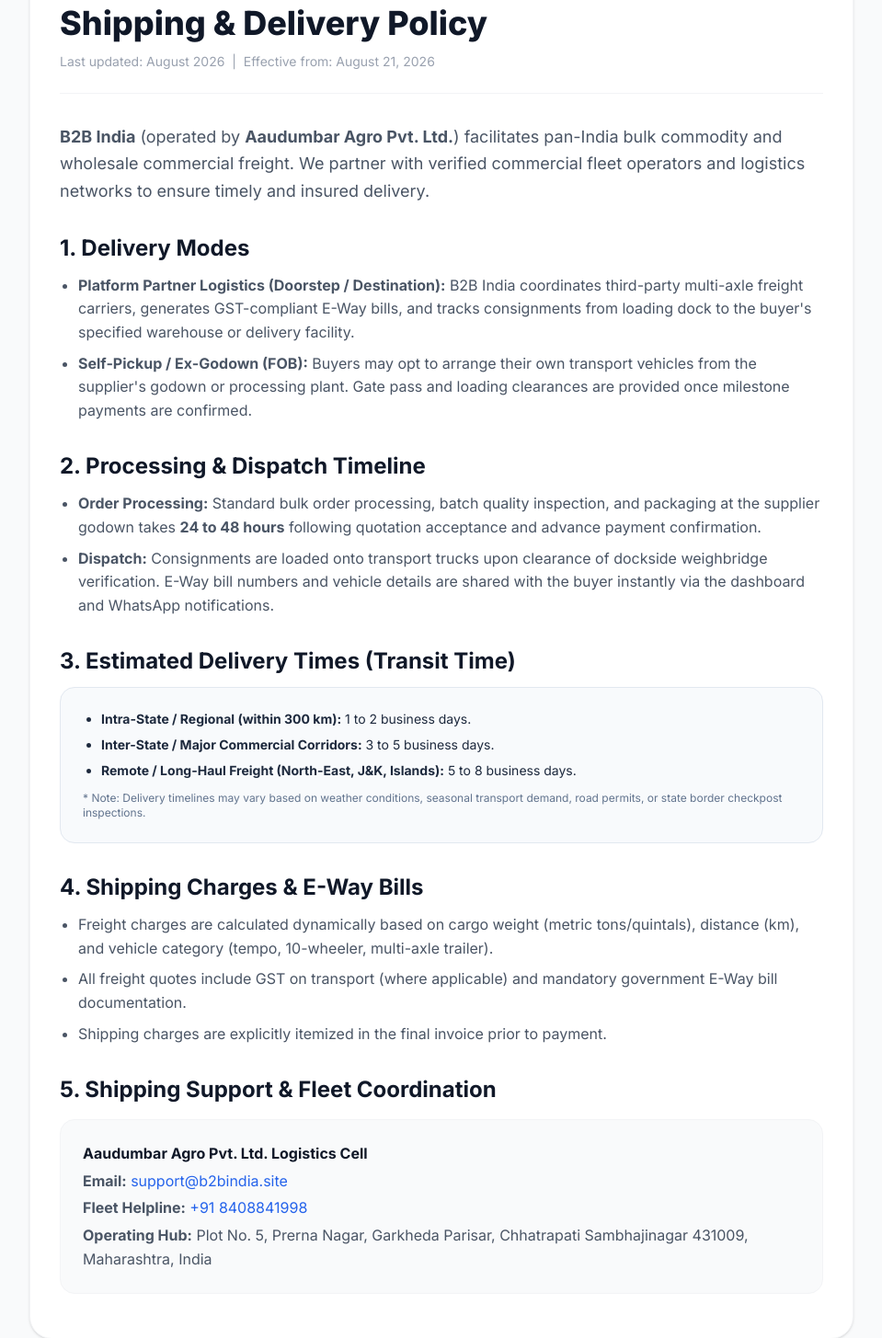
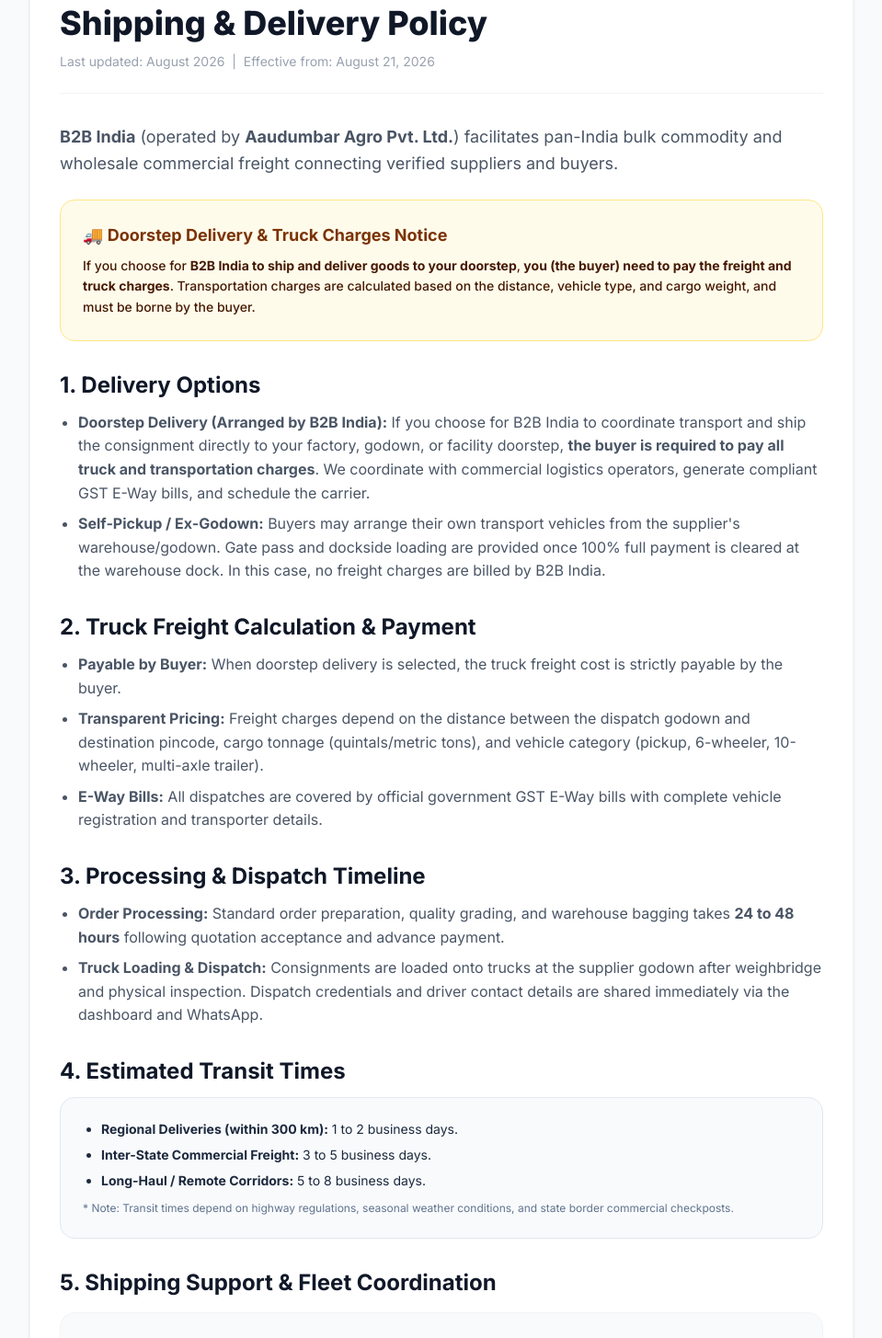
Before and after one commit to aaudumbaragropvtltd/B2B-By-aaudumbar-agro, a Next.js app: page /shipping-policy in a window 1280 px wide. Shown: the part 140-1595 px from the top of the page at 92% size, without its empty margins (160-1119 px from the left). Built offline with nearby package versions, Linux system fonts and the light colour scheme; no server answers.

Commit message:
docs(shipping): explicitly state buyer pays truck charges for doorstep delivery

```diff
--- a/app/shipping-policy/page.js
+++ b/app/shipping-policy/page.js
@@ -19,39 +19,61 @@
 
           <div className="prose prose-blue max-w-none text-gray-600 space-y-6">
             <p className="text-lg leading-relaxed">
-              <strong>B2B India</strong> (operated by <strong>Aaudumbar Agro Pvt. Ltd.</strong>) facilitates pan-India bulk commodity and wholesale commercial freight. We partner with verified commercial fleet operators and logistics networks to ensure timely and insured delivery.
+              <strong>B2B India</strong> (operated by <strong>Aaudumbar Agro Pvt. Ltd.</strong>) facilitates pan-India bulk commodity and wholesale commercial freight connecting verified suppliers and buyers.
             </p>
 
-            <h2 className="text-2xl font-bold text-gray-900 mt-8 mb-3">1. Delivery Modes</h2>
-            <ul className="list-disc pl-5 space-y-2">
-              <li><strong>Platform Partner Logistics (Doorstep / Destination):</strong> B2B India coordinates third-party multi-axle freight carriers, generates GST-compliant E-Way bills, and tracks consignments from loading dock to the buyer&apos;s specified warehouse or delivery facility.</li>
-              <li><strong>Self-Pickup / Ex-Godown (FOB):</strong> Buyers may opt to arrange their own transport vehicles from the supplier&apos;s godown or processing plant. Gate pass and loading clearances are provided once milestone payments are confirmed.</li>
-            </ul>
-
-            <h2 className="text-2xl font-bold text-gray-900 mt-8 mb-3">2. Processing &amp; Dispatch Timeline</h2>
-            <ul className="list-disc pl-5 space-y-2">
-              <li><strong>Order Processing:</strong> Standard bulk order processing, batch quality inspection, and packaging at the supplier godown takes <strong>24 to 48 hours</strong> following quotation acceptance and advance payment confirmation.</li>
-              <li><strong>Dispatch:</strong> Consignments are loaded onto transport trucks upon clearance of dockside weighbridge verification. E-Way bill numbers and vehicle details are shared with the buyer instantly via the dashboard and WhatsApp notifications.</li>
-            </ul>
-
-            <h2 className="text-2xl font-bold text-gray-900 mt-8 mb-3">3. Estimated Delivery Times (Transit Time)</h2>
-            <div className="bg-slate-50 rounded-2xl p-6 border border-slate-200">
-              <ul className="list-disc pl-5 space-y-2 text-sm text-slate-800">
-                <li><strong>Intra-State / Regional (within 300 km):</strong> 1 to 2 business days.</li>
-                <li><strong>Inter-State / Major Commercial Corridors:</strong> 3 to 5 business days.</li>
-                <li><strong>Remote / Long-Haul Freight (North-East, J&amp;K, Islands):</strong> 5 to 8 business days.</li>
-              </ul>
-              <p className="mt-3 text-xs text-slate-500">
-                * Note: Delivery timelines may vary based on weather conditions, seasonal transport demand, road permits, or state border checkpost inspections.
+            {/* Truck Charges Highlight Box */}
+            <div className="bg-amber-50 rounded-2xl p-6 border border-amber-200 text-amber-950">
+              <h3 className="text-lg font-bold text-amber-900 mb-2 flex items-center gap-2">
+                🚚 Doorstep Delivery &amp; Truck Charges Notice
+              </h3>
+              <p className="text-sm leading-relaxed font-medium">
+                If you choose for <strong>B2B India to ship and deliver goods to your doorstep</strong>,
+                <strong> you (the buyer) need to pay the freight and truck charges</strong>.
+                Transportation charges are calculated based on the distance, vehicle type, and cargo weight, and must be borne by the buyer.
               </p>
             </div>
 
-            <h2 className="text-2xl font-bold text-gray-900 mt-8 mb-3">4. Shipping Charges &amp; E-Way Bills</h2>
+            <h2 className="text-2xl font-bold text-gray-900 mt-8 mb-3">1. Delivery Options</h2>
             <ul className="list-disc pl-5 space-y-2">
-              <li>Freight charges are calculated dynamically based on cargo weight (metric tons/quintals), distance (km), and vehicle category (tempo, 10-wheeler, multi-axle trailer).</li>
-              <li>All freight quotes include GST on transport (where applicable) and mandatory government E-Way bill documentation.</li>
-              <li>Shipping charges are explicitly itemized in the final invoice prior to payment.</li>
+              <li>
+                <strong>Doorstep Delivery (Arranged by B2B India):</strong> If you choose for B2B India to coordinate transport and ship the consignment directly to your factory, godown, or facility doorstep, <strong>the buyer is required to pay all truck and transportation charges</strong>. We coordinate with commercial logistics operators, generate compliant GST E-Way bills, and schedule the carrier.
+              </li>
+              <li>
+                <strong>Self-Pickup / Ex-Godown:</strong> Buyers may arrange their own transport vehicles from the supplier&apos;s warehouse/godown. Gate pass and dockside loading are provided once 100% full payment is cleared at the warehouse dock. In this case, no freight charges are billed by B2B India.
+              </li>
             </ul>
+
+            <h2 className="text-2xl font-bold text-gray-900 mt-8 mb-3">2. Truck Freight Calculation &amp; Payment</h2>
+            <ul className="list-disc pl-5 space-y-2">
+              <li>
+                <strong>Payable by Buyer:</strong> When doorstep delivery is selected, the truck freight cost is strictly payable by the buyer.
+              </li>
+              <li>
+                <strong>Transparent Pricing:</strong> Freight charges depend on the distance between the dispatch godown and destination pincode, cargo tonnage (quintals/metric tons), and vehicle category (pickup, 6-wheeler, 10-wheeler, multi-axle trailer).
+              </li>
+              <li>
+                <strong>E-Way Bills:</strong> All dispatches are covered by official government GST E-Way bills with complete vehicle registration and transporter details.
+              </li>
+            </ul>
+
+            <h2 className="text-2xl font-bold text-gray-900 mt-8 mb-3">3. Processing &amp; Dispatch Timeline</h2>
+            <ul className="list-disc pl-5 space-y-2">
+              <li><strong>Order Processing:</strong> Standard order preparation, quality grading, and warehouse bagging takes <strong>24 to 48 hours</strong> following quotation acceptance and advance payment.</li>
+              <li><strong>Truck Loading &amp; Dispatch:</strong> Consignments are loaded onto trucks at the supplier godown after weighbridge and physical inspection. Dispatch credentials and driver contact details are shared immediately via the dashboard and WhatsApp.</li>
+            </ul>
+
+            <h2 className="text-2xl font-bold text-gray-900 mt-8 mb-3">4. Estimated Transit Times</h2>
+            <div className="bg-slate-50 rounded-2xl p-6 border border-slate-200">
+              <ul className="list-disc pl-5 space-y-2 text-sm text-slate-800">
+                <li><strong>Regional Deliveries (within 300 km):</strong> 1 to 2 business days.</li>
+                <li><strong>Inter-State Commercial Freight:</strong> 3 to 5 business days.</li>
+                <li><strong>Long-Haul / Remote Corridors:</strong> 5 to 8 business days.</li>
+              </ul>
+              <p className="mt-3 text-xs text-slate-500">
+                * Note: Transit times depend on highway regulations, seasonal weather conditions, and state border commercial checkposts.
+              </p>
+            </div>
 
             <h2 className="text-2xl font-bold text-gray-900 mt-8 mb-3">5. Shipping Support &amp; Fleet Coordination</h2>
             <div className="bg-gray-50 rounded-2xl p-6 border border-gray-100 mt-4">
```
